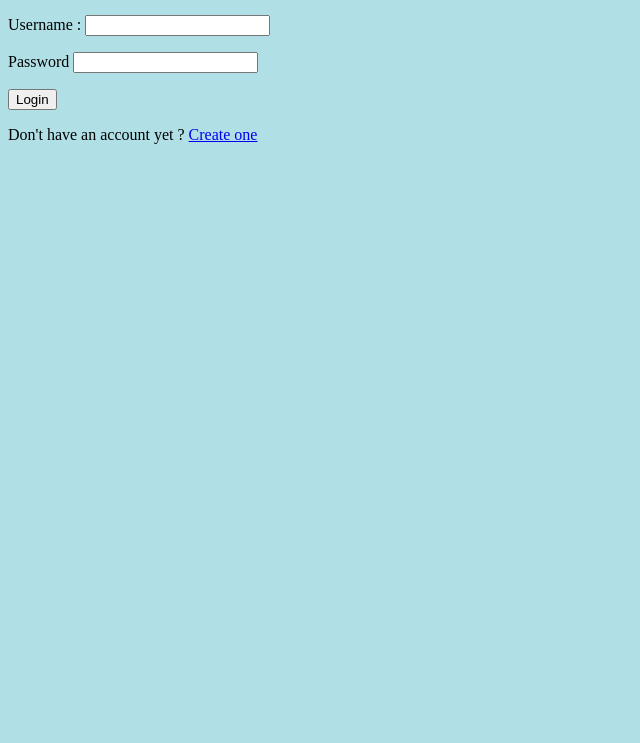
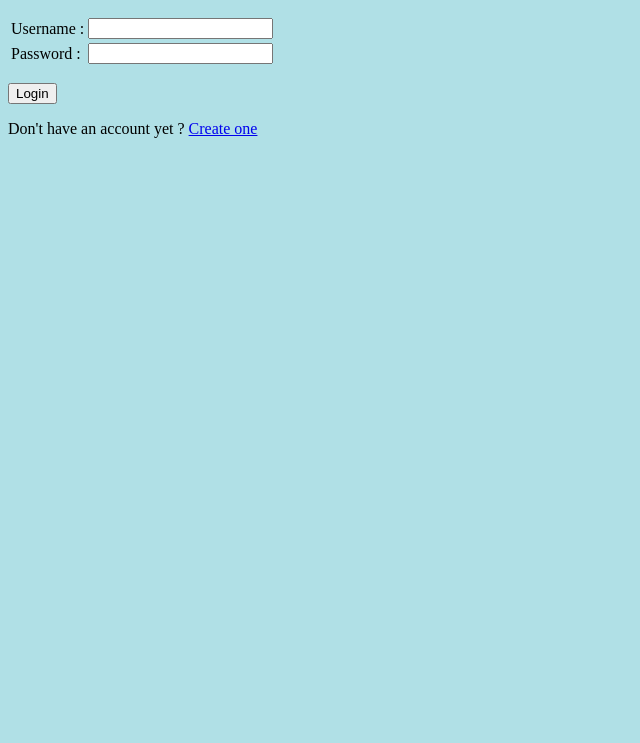
Before and after one commit to Samadrita3008/welcome, a plain HTML site: page LoginPage.html in a window 1280 px wide. Shown: the part 57-800 px from the top of the page, without its empty margins (0-640 px from the left). Drawn offline with Linux system fonts and the light colour scheme.

Commit message:
Update LoginPage.html

```diff
--- a/LoginPage.html
+++ b/LoginPage.html
@@ -7,11 +7,16 @@
 <body style="background-color:powderblue;">
 
 <p style="font-size: 30px;"><b>Login peeps ! </b></p>
-<label for=" username"> Username : </label>
-<input type ="text" id="username " name="username"> <br>
-<p></p>
-<label for="pwd"> Password </label>
-<input type="password" id="pwd" name="pwd"> <br>
+<table>
+    <tr>
+        <td><label for=" username"> Username : </label></td>
+        <td><input type ="text" id="username " name="username"> </td>
+    </tr>
+    <tr>
+        <td><label for="pwd"> Password : </label></td>
+        <td><input type="password" id="pwd" name="pwd"> </td>
+    </tr>
+</table>
 <p></p>
 <button type="button " onclick=" location.href='logggedIN.html'">  Login  </button>
 
```
